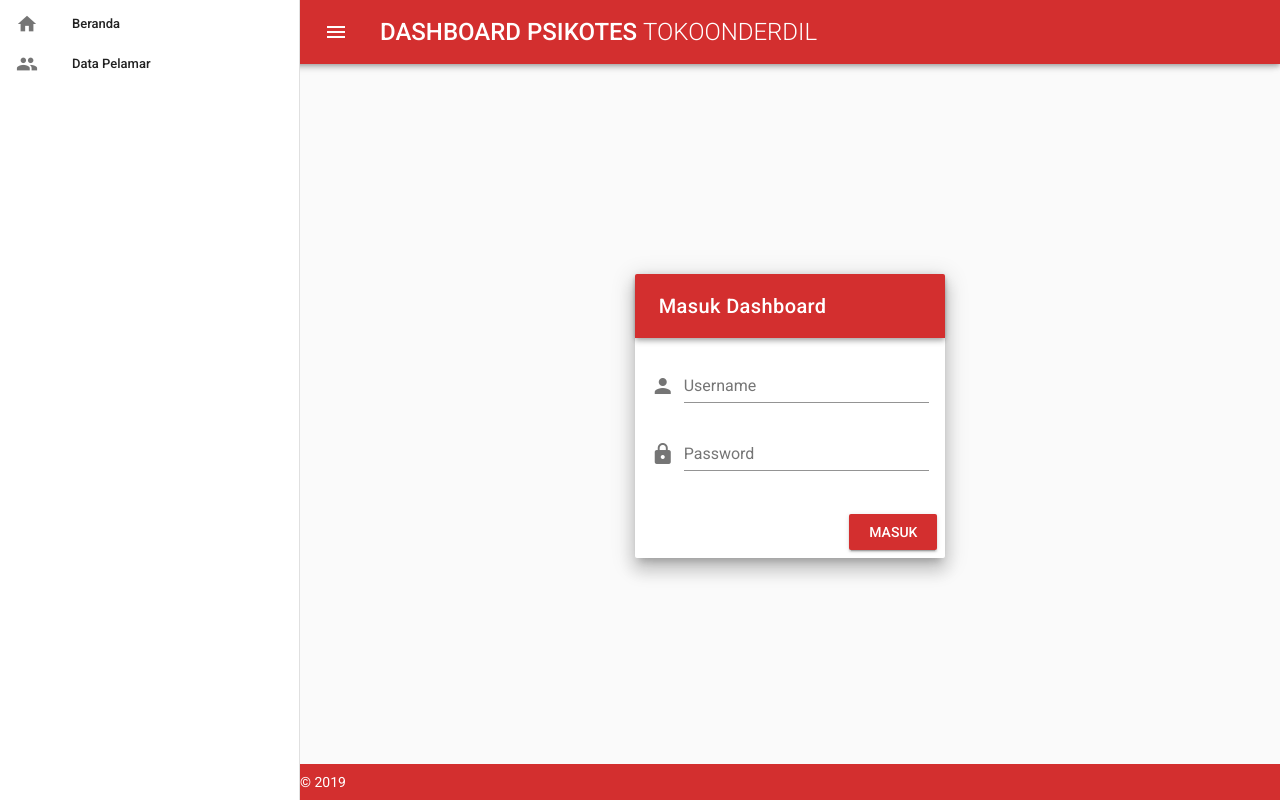
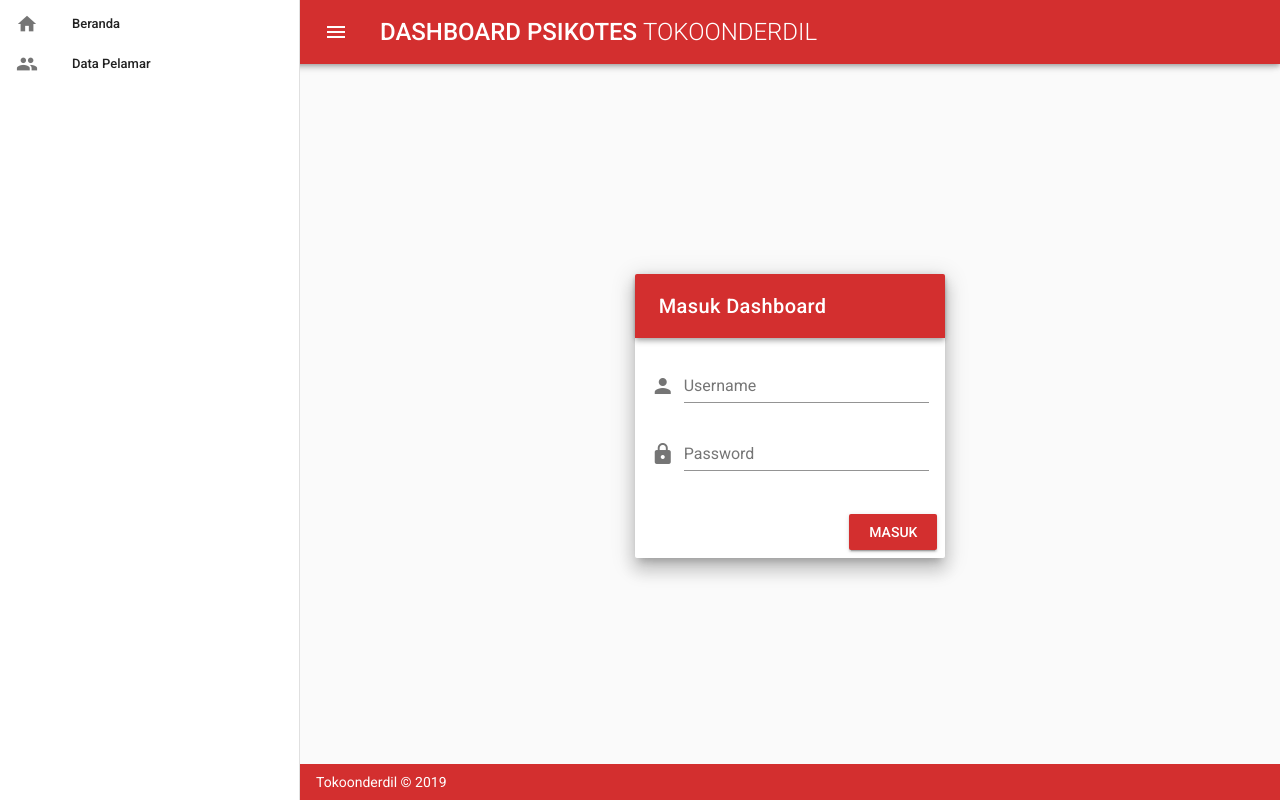
Before and after one commit to dickofn/tko-psikotes-dashboard, a Vue app: page / in a window 1280 px wide. Built offline with nearby package versions, Linux system fonts and the light colour scheme; what vuejs-smart-table would draw is missing.

Commit message:
footer light fix

```diff
--- a/src/App.vue
+++ b/src/App.vue
@@ -39,7 +39,7 @@
 
       <!-- FOOTER START -->
       <v-footer color="red darken-2" app inset>
-        <span class="white--text">&copy; 2019</span>
+        <span class="white--text footer--custom">Tokoonderdil &copy; 2019</span>
       </v-footer>
       <!-- FOOTER END -->
     </v-app>
@@ -58,3 +58,9 @@
   }
 }
 </script>
+
+<style lang="scss" scoped>
+.footer--custom{
+  padding: 0 16px;
+}
+</style>
```
